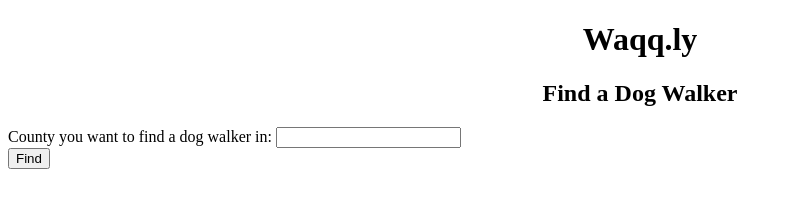
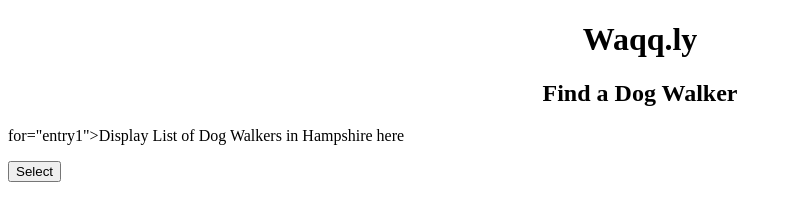
Before and after one commit to KatMiles/WaqqlyWebApp, a plain HTML site: page public/FindWalker.html in a window 1280 px wide. Shown: the whole page, without its empty margins (0-792 px from the left). Drawn offline with Linux system fonts and the light colour scheme.

Commit message:
Update FindWalker.html

```diff
--- a/public/FindWalker.html
+++ b/public/FindWalker.html
@@ -30,12 +30,11 @@
 
 <body>
 
-<label for="entry1">County you want to find a dog walker in:</label>
-<input type="text" id="entry1" name="entry1">
+<p></p> for="entry1">Display List of Dog Walkers in Hampshire here</p>
 
 <body>
 <div>
-<button onclick="redirectToPage()";class="hover-button";style="background-color: #0076aa; color: white; padding: 10px 20px; border: none; cursor: pointer;">Find</button>
+<button onclick="redirectToPage()";class="hover-button";style="background-color: #0076aa; color: white; padding: 10px 20px; border: none; cursor: pointer;">Select</button>
 
 <script>
         function redirectToPage() {
```
